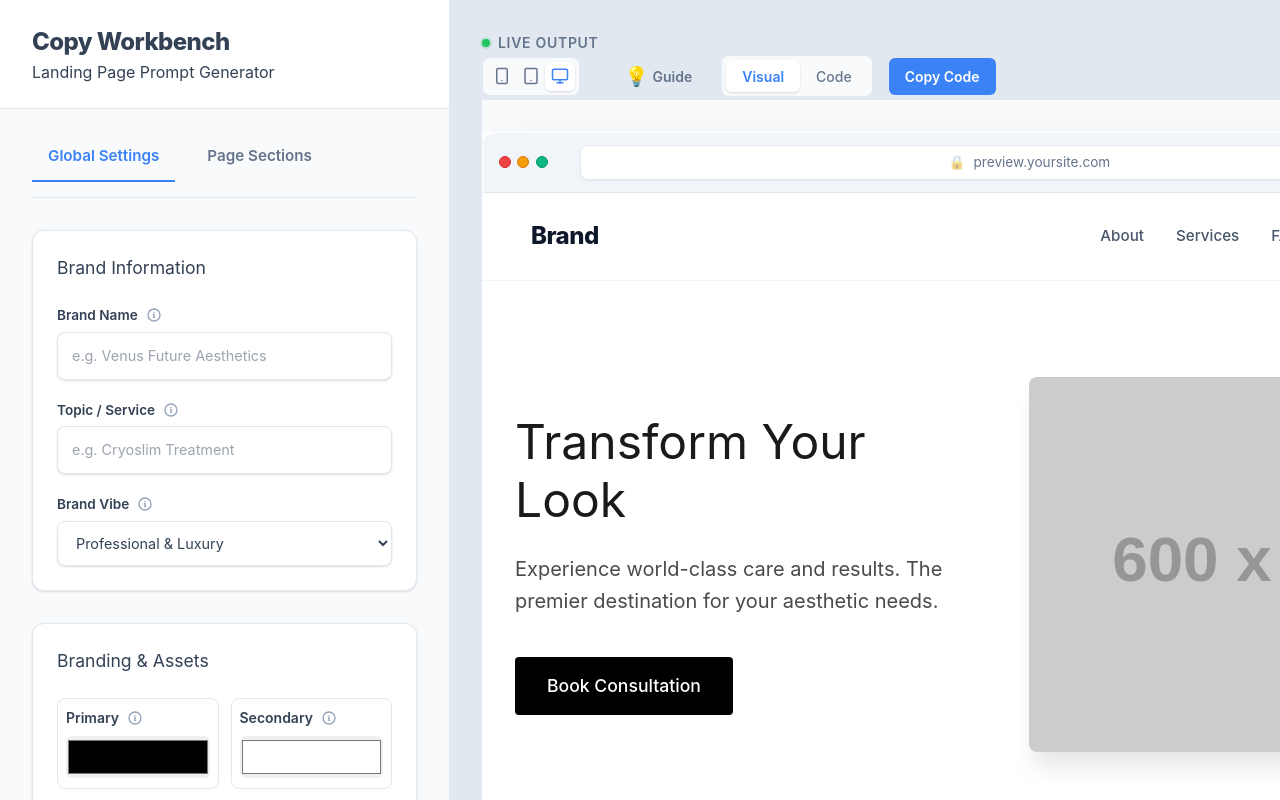
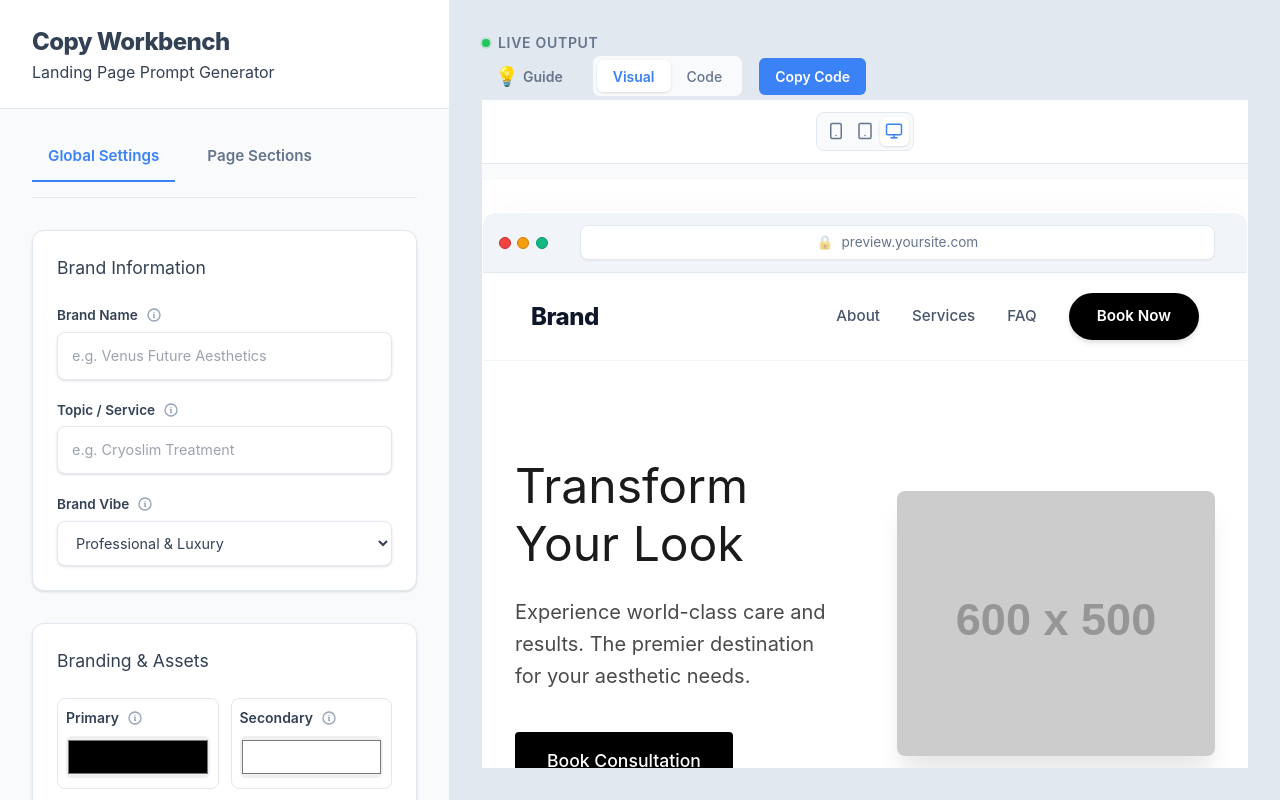
Before and after one commit to rdaiven/Landing-Page-Prompt-Generator, a React (Vite) app: page / in a window 1280 px wide. Built offline with nearby package versions, Linux system fonts and the light colour scheme.

Commit message:
Fix broken design

```diff
--- a/src/components/InputPanel.jsx
+++ b/src/components/InputPanel.jsx
@@ -89,18 +89,7 @@ const InputPanel = ({ formData, updateField, toggleSection, updateSectionLayout,
                                         newValue.splice(index, 1);
                                         updateSectionData(sectionKey, field.name, newValue);
                                     }}
-                                    style={{
-                                        position: 'absolute',
-                                        top: '0.5rem',
-                                        right: '0.5rem',
-                                        background: 'transparent',
-                                        border: 'none',
-                                        color: '#ef4444',
-                                        cursor: 'pointer',
-                                        fontSize: '1.2rem',
-                                        fontWeight: 'bold',
-                                        lineHeight: 1
-                                    }}
+                                    className="collection-remove-btn"
                                     title="Remove Item"
                                 >
                                     ×
@@ -144,18 +133,7 @@ const InputPanel = ({ formData, updateField, toggleSection, updateSectionLayout,
                                     field.fields.forEach(f => newItem[f.name] = f.default || '');
                                     updateSectionData(sectionKey, field.name, [...items, newItem]);
                                 }}
-                                style={{
-                                    width: '100%',
-                                    padding: '0.75rem',
-                                    marginTop: '0.5rem',
-                                    background: 'var(--surface-alt)',
-                                    border: '1px dashed var(--border)',
-                                    borderRadius: 'var(--radius)',
-                                    color: 'var(--primary)',
-                                    cursor: 'pointer',
-                                    fontWeight: 600,
-                                    fontSize: '0.9rem'
-                                }}
+                                className="collection-add-btn"
                             >
                                 + Add {field.label.slice(0, -1) || 'Item'}
                             </button>
@@ -172,31 +150,13 @@ const InputPanel = ({ formData, updateField, toggleSection, updateSectionLayout,
             <div className="tabs-header" style={{ display: 'flex', gap: '1rem', borderBottom: '1px solid var(--border)', marginBottom: '2rem' }}>
                 <button
                     onClick={() => setActiveTab('settings')}
-                    style={{
-                        padding: '0.75rem 1rem',
-                        border: 'none',
-                        borderBottom: activeTab === 'settings' ? '2px solid var(--primary)' : '2px solid transparent',
-                        marginBottom: '-1px',
-                        color: activeTab === 'settings' ? 'var(--primary)' : 'var(--text-muted)',
-                        fontWeight: 600,
-                        fontSize: '0.95rem',
-                        background: 'none',
-                    }}
+                    className={`tab-btn ${activeTab === 'settings' ? 'active' : ''}`}
                 >
                     Global Settings
                 </button>
                 <button
                     onClick={() => setActiveTab('content')}
-                    style={{
-                        padding: '0.75rem 1rem',
-                        border: 'none',
-                        borderBottom: activeTab === 'content' ? '2px solid var(--primary)' : '2px solid transparent',
-                        marginBottom: '-1px',
-                        color: activeTab === 'content' ? 'var(--primary)' : 'var(--text-muted)',
-                        fontWeight: 600,
-                        fontSize: '0.95rem',
-                        background: 'none',
-                    }}
+                    className={`tab-btn ${activeTab === 'content' ? 'active' : ''}`}
                 >
                     Page Sections
                 </button>
--- a/src/components/PreviewPanel.jsx
+++ b/src/components/PreviewPanel.jsx
@@ -24,35 +24,6 @@ const PreviewPanel = ({ prompt, formData }) => {
                 </div>
 
                 <div className="header-controls">
-                    {viewMode === 'visual' && (
-                        <div className="view-toggle" style={{ marginRight: '1rem' }}>
-                            <button
-                                className={`toggle-btn ${viewport === 'mobile' ? 'active' : ''}`}
-                                onClick={() => setViewport('mobile')}
-                                title="Mobile View"
-                                style={{ padding: '0.35rem' }}
-                            >
-                                <Smartphone size={18} />
-                            </button>
-                            <button
-                                className={`toggle-btn ${viewport === 'tablet' ? 'active' : ''}`}
-                                onClick={() => setViewport('tablet')}
-                                title="Tablet View"
-                                style={{ padding: '0.35rem' }}
-                            >
-                                <Tablet size={18} />
-                            </button>
-                            <button
-                                className={`toggle-btn ${viewport === 'desktop' ? 'active' : ''}`}
-                                onClick={() => setViewport('desktop')}
-                                title="Desktop View"
-                                style={{ padding: '0.35rem' }}
-                            >
-                                <Monitor size={18} />
-                            </button>
-                        </div>
-                    )}
-
                     <button
                         className="help-btn"
                         onClick={() => setIsTutorialOpen(true)}
@@ -84,13 +55,52 @@ const PreviewPanel = ({ prompt, formData }) => {
                     </button>
                 </div>
             </div>
+
             <div className="preview-content">
                 {viewMode === 'visual' ? (
-                    <div className={`viewport-container viewport-${viewport}`}>
-                        <VisualPreview formData={formData} />
-                    </div>
+                    <>
+                        <div className="viewport-toolbar" style={{
+                            display: 'flex',
+                            justifyContent: 'center',
+                            gap: '0.5rem',
+                            padding: '0.75rem',
+                            background: '#fff',
+                            borderBottom: '1px solid var(--border)',
+                            marginBottom: '1rem'
+                        }}>
+                            <div className="view-toggle">
+                                <button
+                                    className={`toggle-btn ${viewport === 'mobile' ? 'active' : ''}`}
+                                    onClick={() => setViewport('mobile')}
+                                    title="Mobile View"
+                                    style={{ padding: '0.35rem' }}
+                                >
+                                    <Smartphone size={18} />
+                                </button>
+                                <button
+                                    className={`toggle-btn ${viewport === 'tablet' ? 'active' : ''}`}
+                                    onClick={() => setViewport('tablet')}
+                                    title="Tablet View"
+                                    style={{ padding: '0.35rem' }}
+                                >
+                                    <Tablet size={18} />
+                                </button>
+                                <button
+                                    className={`toggle-btn ${viewport === 'desktop' ? 'active' : ''}`}
+                                    onClick={() => setViewport('desktop')}
+                                    title="Desktop View"
+                                    style={{ padding: '0.35rem' }}
+                                >
+                                    <Monitor size={18} />
+                                </button>
+                            </div>
+                        </div>
+                        <div className={`viewport-container viewport-${viewport}`} style={{ flex: 1, overflowY: 'auto' }}>
+                            <VisualPreview formData={formData} />
+                        </div>
+                    </>
                 ) : (
-                    <pre>{prompt}</pre>
+                    <pre style={{ overflow: 'auto', height: '100%' }}>{prompt}</pre>
                 )}
             </div>
 
--- a/src/index.css
+++ b/src/index.css
@@ -244,9 +244,20 @@ body {
   border-color: #cbd5e1;
 }
 
+.preview-panel {
+  display: flex;
+  flex-direction: column;
+  height: 100%;
+  width: 100%;
+}
+
+
 .preview-content {
   flex: 1;
-  overflow-y: auto;
+  display: flex;
+  flex-direction: column;
+  overflow: hidden;
+  /* Let children handle scroll */
   position: relative;
   background: #f8fafc;
 }
@@ -565,8 +576,69 @@ button {
   border-top: 1px solid var(--border);
   padding: 1.25rem;
   background: #ffffff;
-  /* Changed to white */
 }
+
+/* Input Panel Element Classes (Refactored from Inline) */
+.input-label-row {
+  display: flex;
+  justify-content: space-between;
+  align-items: center;
+}
+
+.collection-remove-btn {
+  position: absolute;
+  top: 0.5rem;
+  right: 0.5rem;
+  background: transparent;
+  border: none;
+  color: #ef4444;
+  cursor: pointer;
+  font-size: 1.2rem;
+  font-weight: bold;
+  line-height: 1;
+  transition: color 0.2s;
+}
+
+.collection-remove-btn:hover {
+  color: #b91c1c;
+}
+
+.collection-add-btn {
+  width: 100%;
+  padding: 0.75rem;
+  margin-top: 0.5rem;
+  background: var(--surface-alt);
+  border: 1px dashed var(--border);
+  border-radius: var(--radius);
+  color: var(--primary);
+  cursor: pointer;
+  font-weight: 600;
+  font-size: 0.9rem;
+  transition: all 0.2s;
+}
+
+.collection-add-btn:hover {
+  background: #f1f5f9;
+  border-color: var(--primary);
+}
+
+.tab-btn {
+  padding: 0.75rem 1rem;
+  border: none;
+  font-weight: 600;
+  font-size: 0.95rem;
+  background: none;
+  cursor: pointer;
+  color: var(--text-muted);
+  border-bottom: 2px solid transparent;
+  margin-bottom: -1px;
+}
+
+.tab-btn.active {
+  color: var(--primary);
+  border-bottom-color: var(--primary);
+}
+
 
 /* Color Picker Grid Responsive Fix */
 .color-grid {
@@ -745,27 +817,9 @@ button {
   font-size: 2rem !important;
 }
 
-/* Viewport Simulation Tools */
-.viewport-container {
-  margin: 0 auto;
-  transition: width 0.3s cubic-bezier(0.25, 1, 0.5, 1);
-  background: white;
-  min-height: 100%;
-}
+/* Viewport Simulation Tools (Consolidated) */
+/* (Already defined above at 603-622) */
 
-.viewport-mobile {
-  width: 375px;
-  box-shadow: 0 0 0 1px #cbd5e1, 0 20px 25px -5px rgba(0, 0, 0, 0.1), 0 10px 10px -5px rgba(0, 0, 0, 0.04);
-}
-
-.viewport-tablet {
-  width: 768px;
-  box-shadow: 0 0 0 1px #cbd5e1, 0 20px 25px -5px rgba(0, 0, 0, 0.1), 0 10px 10px -5px rgba(0, 0, 0, 0.04);
-}
-
-.viewport-desktop {
-  width: 100%;
-}
 
 /* Mock Hero Marketing Layout (Desktop Fix) */
 .mock-hero-marketing {
```
